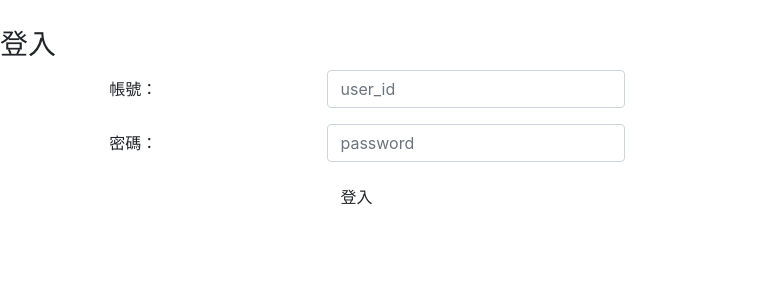
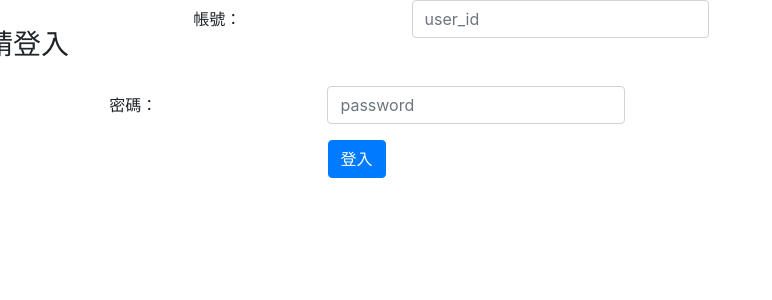
Before and after one commit to latteouka/loccib-frontend, a Flask app: page /login in a window 1280 px wide. Shown: the top 300 px of the page, without its empty margins (0-772 px from the left). Run offline with Flask 2, Linux system fonts and the light colour scheme; some libraries are stand-ins or nearby versions.

Commit message:
make it better

```diff
--- a/templates/login.html
+++ b/templates/login.html
@@ -7,10 +7,12 @@
 
 {% block content %}
 <div>
-	<h3>登入</h3>
+
 	<form method="post" action="/login">
 
-	  {% with messages = get_flashed_messages() %}
+
+	  <div class="form-group row">
+	  	{% with messages = get_flashed_messages() %}
 	    {% if messages %}
 	    <ul class="flash">
 	        {% for message in messages %}
@@ -19,8 +21,8 @@
 	    </ul>
 	    {% endif %}
 	    {% endwith %}
+	    <h3>請登入</h3>
 
-	  <div class="form-group row">
 	    <label for="user_id" class="col-2 offset-1 col-form-label">帳號：</label>
 	    <div class="col-3">
 	      <input type="text" class="form-control" id="user_id" name="user_id" placeholder="user_id">
@@ -34,7 +36,7 @@
 	  </div>
 	  <div class="form-group row">
 	    <div class="col-2 offset-3">
-	      <button type="submit" class="btn btn-dirty-purple">登入</button>
+	      <button type="submit" class="btn btn-primary">登入</button>
 	    </div>
 	  </div>
 	</form>
```
